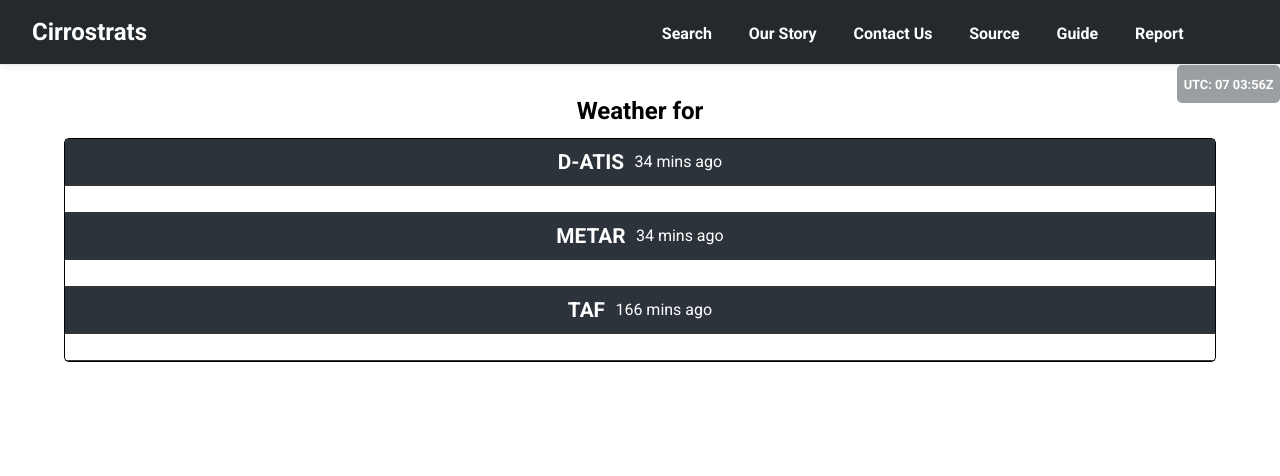
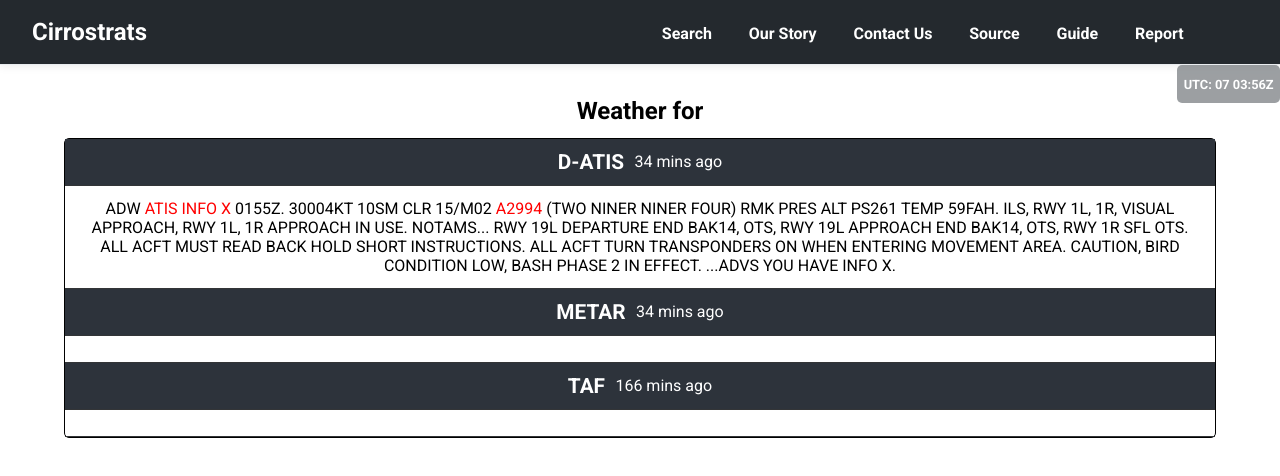
Before and after one commit to ujazishere/cirrostrats-frontend, a React (Vite) app: page /details in a window 1280 px wide. Shown: the top 476 px of the page. Built offline with nearby package versions, Linux system fonts and the light colour scheme.

Commit message:
function to filter and highlight text

```diff
--- a/src/components/Card.jsx
+++ b/src/components/Card.jsx
@@ -1,12 +1,20 @@
 import React, { useState } from "react";
 import { NavLink } from "react-router-dom";
-const Card = ({ arrow, title, routeCard, text, weatherData, flightDetails }) => {
+import HighlightText from "./utility/HighlighText";
+import { weatherData } from "./test";
+
+const Card = ({ arrow, title, routeCard, text, flightDetails }) => {
   const [toggleCard, setToggleCard] = useState(false);
 
+  const weatherDataAtis = weatherData["d-atis"];
+
+  const coloredText = HighlightText({
+    text: weatherDataAtis.dataString,
+    highlightedPhrases: weatherDataAtis.highlight,
+  });
   const handleToggleCard = ({ flightDetails }) => {
     setToggleCard(prev => !prev);
   };
-  console.log(flightDetails);
   if (routeCard)
     return (
       <div className="card">
@@ -55,7 +63,7 @@ const Card = ({ arrow, title, routeCard, text, weatherData, flightDetails }) =>
               <span className="card__depature__time">34 mins ago</span>
             </div>
             <div className="card__depature__details">
-              <p>{D_ATIS}</p>
+              <p>{coloredText}</p>
             </div>
             <div className="card__depature__subtitle  card__header--dark">
               <h3 className="card__depature__subtitle__title">METAR</h3>
--- /dev/null
+++ b/src/components/test.js
@@ -0,0 +1,22 @@
+export const weatherData = {
+  "d-atis": {
+    dataString:
+      "ADW ATIS INFO X 0155Z. 30004KT 10SM CLR 15/M02 A2994 (TWO NINER NINER FOUR) RMK PRES ALT PS261 TEMP 59FAH. ILS, RWY 1L, 1R, VISUAL APPROACH, RWY 1L, 1R APPROACH IN USE. NOTAMS... RWY 19L DEPARTURE END BAK14, OTS, RWY 19L APPROACH END BAK14, OTS, RWY 1R SFL OTS. ALL ACFT MUST READ BACK HOLD SHORT INSTRUCTIONS. ALL ACFT TURN TRANSPONDERS ON WHEN ENTERING MOVEMENT AREA. CAUTION, BIRD CONDITION LOW, BASH PHASE 2 IN EFFECT. ...ADVS YOU HAVE INFO X.",
+    highlight: ["ATIS INFO X", "A2994"],
+  },
+  metar: "lorem25",
+  taf: "lorem25",
+};
+
+// use an excample string to search for the specific strings that neede to be lighlight
+// (LLWS|WIND|LOW LEVEL hihglight text yellow
+//fuiund a way to search for speicif texts and add css stylign on the frontend.
+
+// DEN  highlight(ARR INFO L) 1953Z.
+// 27025G33KT 10SM FEW080 SCT130 SCT200 01/M19 highlight(A2955) (TWO NINER FIVE FIVE)
+// RMK AO2 PK WND 29040/1933 SLP040. highlight(LLWS ADZYS IN EFCT). HAZUS WX INFO FOR CO, KS, NE, WY AVBL FM FLT SVC.
+// PIREP 30 SW DEN, 2005Z B58T RPRTD MDT-SVR, TB, BTN 14THSD AND 10 THSD DURD. PIREP DEN AREA,,
+// 1929Z PC24 RPRTD MDT, TB, BTN AND FL 190 DURD. EXPC highlight(ILS, RNAV, OR VISUAL APCH, SIMUL APCHS IN USE, RWY 25, RWY 26.)
+// NOTICE TO AIR MISSION. S C DEICE PAD CLOSED. DEN DME OTS. BIRD ACTIVITY VICINITY ARPT. ...ADVS
+
+//ADW ATIS INFO X 0155Z. 30004KT 10SM CLR 15/M02 A2994 (TWO NINER NINER FOUR) RMK PRES ALT PS261 TEMP 59FAH. ILS, RWY 1L, 1R, VISUAL APPROACH, RWY 1L, 1R APPROACH IN USE. NOTAMS... RWY 19L DEPARTURE END BAK14, OTS, RWY 19L APPROACH END BAK14, OTS, RWY 1R SFL OTS. ALL ACFT MUST READ BACK HOLD SHORT INSTRUCTIONS. ALL ACFT TURN TRANSPONDERS ON WHEN ENTERING MOVEMENT AREA. CAUTION, BIRD CONDITION LOW, BASH PHASE 2 IN EFFECT. ...ADVS YOU HAVE INFO X.
--- /dev/null
+++ b/src/components/utility/HighlighText.jsx
@@ -0,0 +1,57 @@
+export default function HighlightText({ text, highlightedPhrases }) {
+  // Helper function to determine if a phrase appears in the text
+  const shouldHighlight = () => {
+    const lowerCaseText = text.toLowerCase();
+    return highlightedPhrases.some(phrase => lowerCaseText.includes(phrase.toLowerCase()));
+  };
+
+  // If any phrase is found, split the text into parts and highlight only the parts where the phrases are found
+  if (shouldHighlight()) {
+    const lowerCaseText = text.toLowerCase();
+    let lastIndex = 0;
+    const highlightedParts = [];
+
+    highlightedPhrases.forEach(phrase => {
+      const index = lowerCaseText.indexOf(phrase.toLowerCase());
+      if (index !== -1) {
+        if (index > lastIndex) {
+          highlightedParts.push(text.substring(lastIndex, index));
+        }
+        highlightedParts.push(<span style={{ color: "red" }}>{text.substring(index, index + phrase.length)}</span>);
+        lastIndex = index + phrase.length;
+      }
+    });
+
+    if (lastIndex < text.length) {
+      highlightedParts.push(text.substring(lastIndex));
+    }
+
+    return <div>{highlightedParts}</div>;
+  } else {
+    return <div>{text}</div>;
+  }
+}
+
+// export default function TextWithRedStyling({ text, highlightedPhrases }) {
+//   // Helper function to determine if a word should be highlighted
+//   const shouldHighlight = word => {
+//     return highlightedPhrases.some(phrase => phrase.toLowerCase().includes(word.toLowerCase()));
+//   };
+
+//   // Split the original text into words
+//   const words = text.split(/\s+/);
+
+//   // Map over the words and wrap the ones you want to style in <span> with red color
+//   const styledText = words.map((word, index) => {
+//     if (shouldHighlight(word)) {
+//       return (
+//         <span key={index} style={{ color: "red" }}>
+//           {word} {""}
+//         </span>
+//       );
+//     }
+//     return <div key={index}>{word}</div>; // Return the word without styling
+//   });
+
+//   return <div>{styledText}</div>;
+// }
--- a/src/pages/Details.jsx
+++ b/src/pages/Details.jsx
@@ -74,7 +74,7 @@ const Details = () => {
 
       {/* <Card arrow={false} detailCard={true} flightDetail={flightData} /> */}
       {/* {aiportData && <DetailCard flightDetails={aiportData} />} */}
-      {aiportData && <Card arrow={false} flightDetails={aiportData} weatherData />}
+      {aiportData && <Card arrow={false} flightDetails={aiportData} />}
       {/* <Card arrow={true} title="depature" flightDetails={aiportData} /> */}
       {/* <Card
         routeCard={true}
--- a/src/pages/Home.jsx
+++ b/src/pages/Home.jsx
@@ -1,12 +1,16 @@
 import React from "react";
 import { NavLink } from "react-router-dom";
 import Input from "../components/Input";
+import { weatherData } from "../components/test";
 
 const Home = () => {
+  const { metar, taf, d_atis } = weatherData;
+
   return (
     <div className="home">
       <h2 className="home__title">Cirrostrats </h2>
 
+      <p>{metar}</p>
       <Input />
 
       <NavLink to="/guide" className="home__link">
```
